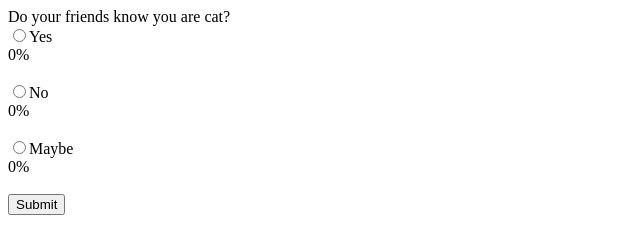
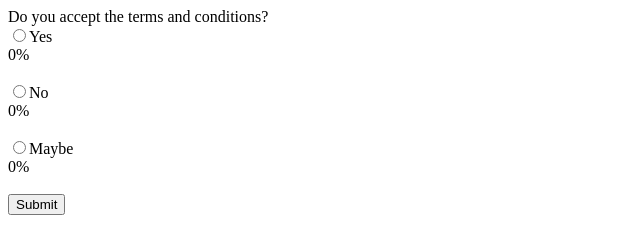
Before and after one commit to notshriram/Task1Technovert, a plain HTML site: page index.html in a window 1280 px wide. Shown: the full height of the page, 0-640 px from the left. Drawn offline with Linux system fonts and the light colour scheme.

Commit message:
minor fix

```diff
--- a/index.html
+++ b/index.html
@@ -30,7 +30,7 @@
     <form id="form">
     <div id="options">
         <label>
-            Do your friends know you are cat?
+            Do you accept the terms and conditions?
         </label><br/>
         <label for="option-1">
             <input type="radio" id="option-1" name="option" value="1">Yes</input>
```
